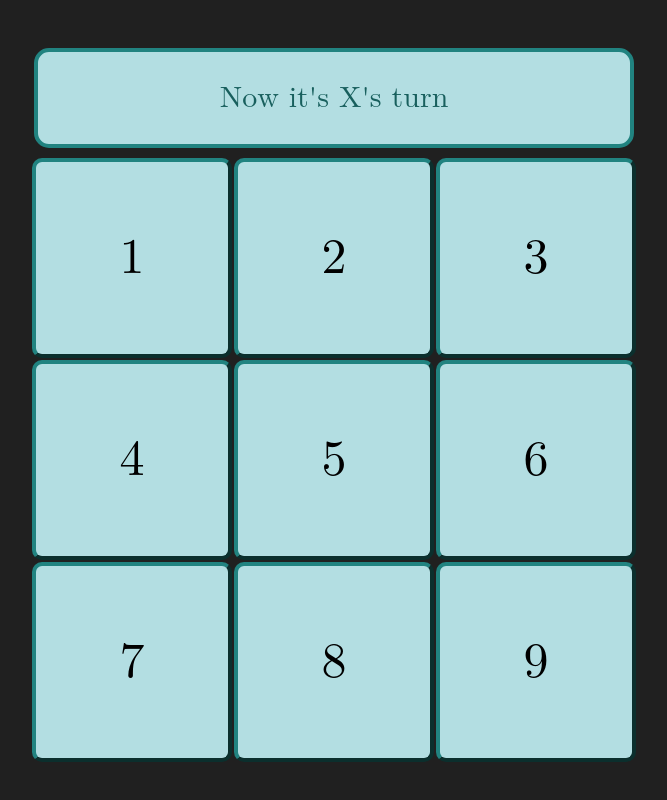
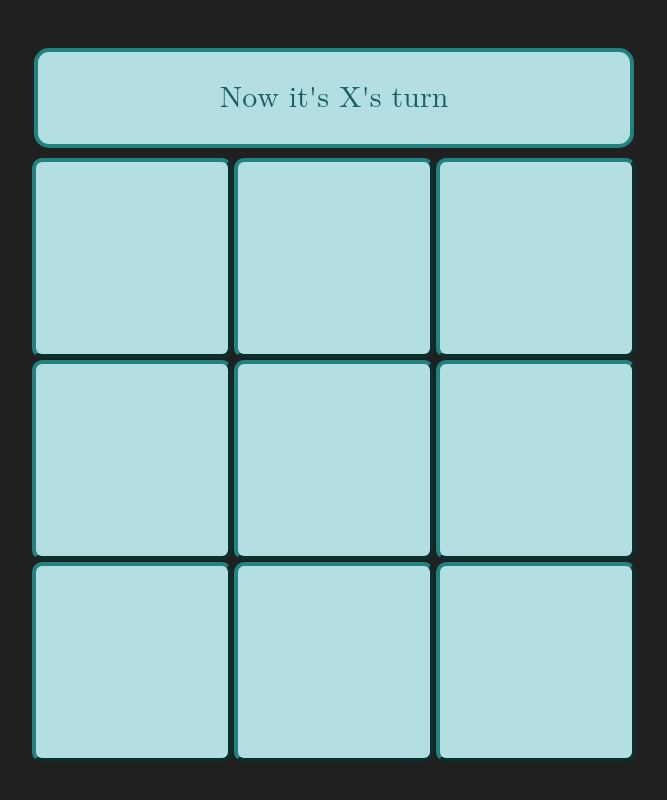
Before and after one commit to Kristina042/TickTackToe, an Angular app: page / in a window 1280 px wide. Shown: the whole page, without its empty margins (306-973 px from the left). Built offline with nearby package versions, Linux system fonts and the light colour scheme.

Commit message:
added button logic

```diff
--- a/src/board/board.component.html
+++ b/src/board/board.component.html
@@ -1,13 +1,13 @@
 <div class="container">
     <div class="board">
-        <app-button [ID]="1" [OnDisplay]='ButtonDisplay' (ButtonEmitter)="getButtonInfo($event)"></app-button>
-        <app-button [ID]="2" [OnDisplay]='ButtonDisplay' (ButtonEmitter)="getButtonInfo($event)"></app-button>
-        <app-button [ID]="3" [OnDisplay]='ButtonDisplay' (ButtonEmitter)="getButtonInfo($event)"></app-button>
-        <app-button [ID]="4" [OnDisplay]='ButtonDisplay' (ButtonEmitter)="getButtonInfo($event)"></app-button>
-        <app-button [ID]="5" [OnDisplay]='ButtonDisplay' (ButtonEmitter)="getButtonInfo($event)"></app-button>
-        <app-button [ID]="6" [OnDisplay]='ButtonDisplay' (ButtonEmitter)="getButtonInfo($event)"></app-button>
-        <app-button [ID]="7" [OnDisplay]='ButtonDisplay' (ButtonEmitter)="getButtonInfo($event)"></app-button>
-        <app-button [ID]="8" [OnDisplay]='ButtonDisplay' (ButtonEmitter)="getButtonInfo($event)"></app-button>
-        <app-button [ID]="9" [OnDisplay]='ButtonDisplay' (ButtonEmitter)="getButtonInfo($event)"></app-button>
+        <app-button [ID]="1" [OnDisplay]='ButtonDisplay_1' (ButtonEmitter)="getButtonInfo($event)"></app-button>
+        <app-button [ID]="2" [OnDisplay]='ButtonDisplay_2' (ButtonEmitter)="getButtonInfo($event)"></app-button>
+        <app-button [ID]="3" [OnDisplay]='ButtonDisplay_3' (ButtonEmitter)="getButtonInfo($event)"></app-button>
+        <app-button [ID]="4" [OnDisplay]='ButtonDisplay_4' (ButtonEmitter)="getButtonInfo($event)"></app-button>
+        <app-button [ID]="5" [OnDisplay]='ButtonDisplay_5' (ButtonEmitter)="getButtonInfo($event)"></app-button>
+        <app-button [ID]="6" [OnDisplay]='ButtonDisplay_6' (ButtonEmitter)="getButtonInfo($event)"></app-button>
+        <app-button [ID]="7" [OnDisplay]='ButtonDisplay_7' (ButtonEmitter)="getButtonInfo($event)"></app-button>
+        <app-button [ID]="8" [OnDisplay]='ButtonDisplay_8' (ButtonEmitter)="getButtonInfo($event)"></app-button>
+        <app-button [ID]="9" [OnDisplay]='ButtonDisplay_9' (ButtonEmitter)="getButtonInfo($event)"></app-button>
     </div>
 </div>
--- a/src/board/board.component.ts
+++ b/src/board/board.component.ts
@@ -14,14 +14,115 @@ type button = {
 })
 export class BoardComponent {
 
-  //isEvenRound = false
+  //first turn is 1 - odd
+  //in first implementation X - goes on odd turns
+  //O - goes on even turns
+ wasTurnEven = true
 
   //control what to display on button
-  ButtonDisplay: 'X'|'O'|'' = ''
+  ButtonDisplay_1: 'X'|'O'|'' = ''
+  ButtonDisplay_2: 'X'|'O'|'' = ''
+  ButtonDisplay_3: 'X'|'O'|'' = ''
+  ButtonDisplay_4: 'X'|'O'|'' = ''
+  ButtonDisplay_5: 'X'|'O'|'' = ''
+  ButtonDisplay_6: 'X'|'O'|'' = ''
+  ButtonDisplay_7: 'X'|'O'|'' = ''
+  ButtonDisplay_8: 'X'|'O'|'' = ''
+  ButtonDisplay_9: 'X'|'O'|'' = ''
 
-   //get info from child
-    getButtonInfo (info: any) {
-    console.log(`im button num ${info.id}`)
-    console.log(`am i clicked: ${info.isClicked}`)
+
+  currPlayer = {
+    isX: true,
+    CurrId: 0
   }
+
+  //get info from child
+  //called on every button click
+  //so we can also use is to know if round is
+
+  updateCurrPlayerInfo(){
+     this.wasTurnEven = !this.wasTurnEven
+
+    if (this.wasTurnEven)
+        this.currPlayer.isX = false
+    else
+      this.currPlayer.isX = true
+  }
+
+  updateButtonDisplay(){
+      if(this.currPlayer.CurrId === 1){
+         if (this.currPlayer.isX)
+            this.ButtonDisplay_1 = 'X'
+          else
+            this.ButtonDisplay_1 = 'O'
+      }
+
+      if(this.currPlayer.CurrId === 2){
+         if (this.currPlayer.isX)
+            this.ButtonDisplay_2 = 'X'
+          else
+            this.ButtonDisplay_2 = 'O'
+      }
+
+      if(this.currPlayer.CurrId === 3){
+         if (this.currPlayer.isX)
+            this.ButtonDisplay_3 = 'X'
+          else
+            this.ButtonDisplay_3 = 'O'
+      }
+
+      if(this.currPlayer.CurrId === 4){
+         if (this.currPlayer.isX)
+            this.ButtonDisplay_4 = 'X'
+          else
+            this.ButtonDisplay_4 = 'O'
+      }
+
+      if(this.currPlayer.CurrId === 5){
+         if (this.currPlayer.isX)
+            this.ButtonDisplay_5 = 'X'
+          else
+            this.ButtonDisplay_5 = 'O'
+      }
+
+      if(this.currPlayer.CurrId === 6){
+         if (this.currPlayer.isX)
+            this.ButtonDisplay_6 = 'X'
+          else
+            this.ButtonDisplay_6 = 'O'
+      }
+
+      if(this.currPlayer.CurrId === 7){
+         if (this.currPlayer.isX)
+            this.ButtonDisplay_7 = 'X'
+          else
+            this.ButtonDisplay_7 = 'O'
+      }
+
+      if(this.currPlayer.CurrId === 8){
+         if (this.currPlayer.isX)
+            this.ButtonDisplay_8 = 'X'
+          else
+            this.ButtonDisplay_8 = 'O'
+      }
+
+      if(this.currPlayer.CurrId === 9){
+         if (this.currPlayer.isX)
+            this.ButtonDisplay_9 = 'X'
+          else
+            this.ButtonDisplay_9 = 'O'
+      }
+
+  }
+
+  getButtonInfo (info: button) {
+    this.currPlayer.CurrId = info.id
+
+    this.updateCurrPlayerInfo()
+    this.updateButtonDisplay()
+
+    console.log(`button: ${info.id} isClicked: ${info.isClicked}, wasTurnEven: ${this.wasTurnEven}`)
+  }
+
+
 }
--- a/src/button/button.component.html
+++ b/src/button/button.component.html
@@ -2,7 +2,6 @@
     <!-- id is displayed for debugging rn
     id: {{ID()}}
      -->
-    {{ID}}
     @if(IsButtonClicked === true){
         {{OnDisplay}}
     }
```
